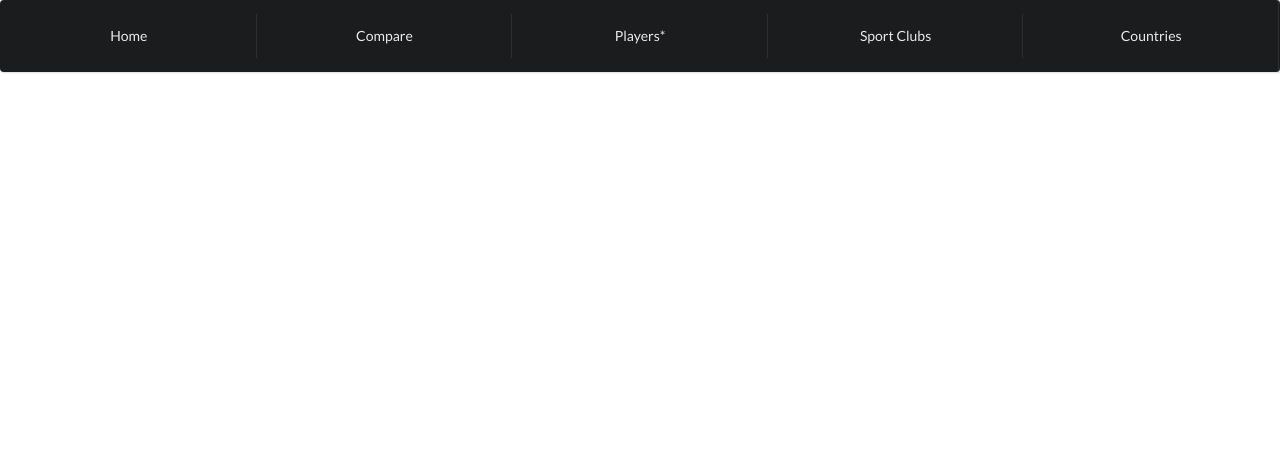
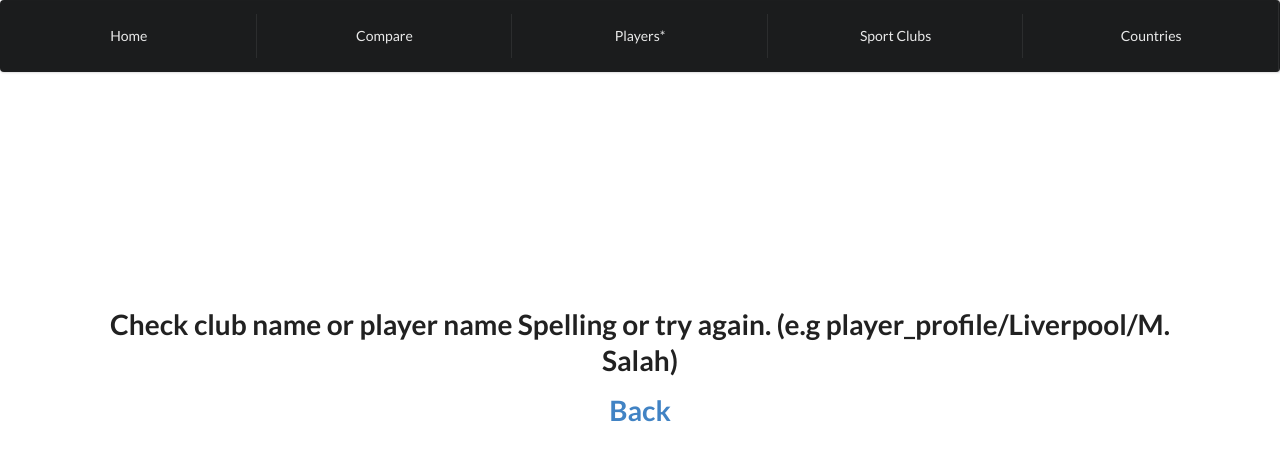
Before and after one commit to JohnSaidi/fifa22_stats, a Flask app: page /player_profile/1/1/ in a window 1280 px wide. Shown: the top 461 px of the page. Run offline with Flask 2, Linux system fonts and the light colour scheme; data that the repository does not hold is empty; some libraries are stand-ins or nearby versions.

Commit message:
Error Handling...

```diff
--- a/app.py
+++ b/app.py
@@ -1,4 +1,4 @@
-from flask import Flask, render_template, request, url_for, redirect
+from flask import Flask, render_template, request, url_for, redirect, abort
 from dbquery import (
     get_info_by_playername, get_players_by_teamName, get_players_by_nationalTeam,
     get_players_by_tName_pName, get_players_by_clubName_nationality,
@@ -9,23 +9,28 @@ from dbquery import (
 
 app = Flask(__name__)
 
-# implemet player search by nationality, club name and player profile
+
+# implement player search by nationality, club name and player profile
 @app.route('/', methods=['GET','POST'])
 def root():
+    searchval = request.form.get('search')
+
     all_nations = get_all_nation_names()
+    player_info = get_info_by_playername(searchval)
 
     if request.method == "POST":
-        teamname = request.form.get('search')
         if all_nations:
             for teams in all_nations:
-                if teamname in teams['nationality_name']:
-                    return redirect(url_for('player_by_country', nation=teamname))
-        else:
-            # search database for player names
-            player_info = get_info_by_playername(teamname)
+                if searchval in teams['nationality_name']:
+                    return redirect(url_for('player_by_country', nation=searchval))
+                # return render_template('error.html', error = 'Nation Not Found, Check Spelling or Try Again', Back = url_for('root'))
+        if player_info:
             for players in player_info:
-                if teamname in players['short_name']:
-                    return redirect(url_for('profile', player=teamname))
+                if searchval in players['short_name']:
+                    return redirect(url_for('profile2',playername=searchval))
+                return render_template('error.html', error = 'Nation Not Found, Check Spelling or Try Again', Back = url_for('root'))
+        if not all_nations or not player_info:
+            return render_template('error.html', error = 'Only Search For Player By Entering Their Names, Nationality or Club Names', Back = url_for('root'))
 
 
     return render_template('form.html')
@@ -36,6 +41,8 @@ def comparison():
     if request.method == "POST":
         player1 = request.form.get('p1')
         player2 = request.form.get('p2')
+        if player1 and player2 is None:
+            return redirect('error.html', error = 'Enter Both Player Names', Back = url_for('comparison'))
         return redirect(url_for('stats_comparison', player1=player1, player2=player2))
     else:
         return render_template('comparison_form.html')
@@ -46,17 +53,25 @@ def comparison():
 @app.route('/playerz')
 def allplayers():
     all_players = get_all_playernames()
-    # if all_players:
-    #     if request.method == "POST":
-    #         teamname = request.form['search']
-    #         # if teamname["nationality_name"] in all_nations:
-    #         return render_template(url_for('profile'))
     return render_template('playertable.html', p_name=all_players)
 
 @app.route('/player_profile/<clubname>/<playername>/')
 def profile(clubname, playername):
     player_info = get_players_by_tName_pName(clubname, playername)
+    if not player_info:
+        return render_template('error.html', error = 'Check club name or player name Spelling or try again. (e.g player_profile/Liverpool/M. Salah)')
     return render_template('index.html', p_name=player_info)
+
+
+@app.route('/player_profile/<playername>/')
+def profile2(playername):
+    player_info = get_info_by_playername(playername)
+    if not player_info:
+        return render_template('error.html', error = 'Check player name Spelling or try again. (e.g player_profile/M. Salah)',
+                                            Back = url_for('root')
+        )
+    return render_template('playertable.html', p_name=player_info)
+
 
 # All countries
 @app.route('/countries')
@@ -73,12 +88,20 @@ def allclubteams():
 @app.route('/players/nationality/<nation>')
 def player_by_country(nation):
     players = get_players_by_nationalTeam(nation)
+    if not players:
+        return render_template('error.html', error = 'Invalid Nationality, Check Spelling or try again',
+                                             Back = url_for('allcountries')
+                                )
     return render_template('playertable.html', p_name=players)
 
 # players from the same football club
 @app.route('/players/club-name/<clubname>')
 def player_by_club(clubname):
     players = get_players_by_teamName(clubname)
+    if not players:
+        return render_template('error.html', error = 'Invalid Club name, Check Spelling or try again',
+                                            Back = url_for('allclubteams')
+                              )
     return render_template('playertable.html', p_name=players)
 
 # implement player stats comparison
@@ -90,9 +113,13 @@ def stats_comparison(player1, player2):
     pl11 = get_info_by_playername(player1)
     pl22 = get_info_by_playername(player2)
 
+    if not pl1 or not pl2:
+        return render_template('error.html', error = 'Enter Both Player Names spelled correctly',
+                                            Back = url_for('comparison')
+                            )
+
     return render_template('comparison.html', p1=pl1, p2=pl2, p_name=pl11, p_name1=pl22)
 
-# Dont forget error Handling
 # Update Player player profile page with more information
 # Cashing
 
--- /dev/null
+++ b/static/main.js
@@ -0,0 +1,15 @@
+function searchPage() {
+    if(document.getElementById("searchinput").value === "") {
+        document.getElementById('searchbtn').disabled = true;
+    }else {
+        document.getElementById('searchbtn').disabled = false;
+    }
+}
+
+function comparePage() {
+    if(document.getElementById("compareinput").value === "") {
+        document.getElementById('comparebtn').disabled = true;
+    }else {
+        document.getElementById('comparebtn').disabled = false;
+    }
+}
--- a/templates/comparison_form.html
+++ b/templates/comparison_form.html
@@ -7,17 +7,17 @@
         <form action="/compare-players" method="post">
 
                     <div class="field">
-                        <input placeholder="Player 1 Name" type="text" name="p1" style="text-align: center">
+                        <input placeholder="Player 1 Name" type="text" name="p1" id="compareinput" onkeyup="comparePage()" style="text-align: center">
                     </div>
 
 
 
                     <div class="field" style="margin-top: 25px;">
-                        <input placeholder="Player 2 Name" type="text" name="p2" style="text-align: center">
+                        <input placeholder="Player 2 Name" type="text" name="p2" id="compareinput" onkeyup="comparePage()" style="text-align: center">
                     </div>
 
 
-            <button class="ui submit button" type="submit" style="margin-top: 20px;">Compare</button>
+            <button class="big ui black button" type="submit" id="comparebtn" style="margin-top: 20px;" disabled>Compare</button>
         </form>
     </div>
 </div>
--- /dev/null
+++ b/templates/error.html
@@ -0,0 +1,12 @@
+{% extends "layout.html"%}
+
+
+{% block content %}
+
+<div style="margin-top: 200px" class="ui container center aligned">
+    <h1>{{error}}</h1>
+    <a class="item" href="{{Back}}"><h1>Back</h1></a>
+</div>
+
+
+{% endblock %}
--- a/templates/form.html
+++ b/templates/form.html
@@ -8,9 +8,9 @@
         <form action="/" method="post">
             <div class="field">
                 <!-- <label>Last Name</label> -->
-                <input placeholder="Search Teams, Nations, or Player Names" type="text" name="search" style="text-align: center">
+                <input placeholder="Search Teams, Nations, or Player Names" type="text" name="search" id="searchinput" onkeyup="searchPage()" style="text-align: center">
             </div>
-            <button class="ui submit button" type="submit" type="submit">Search</button>
+            <button  class="huge ui black button" type="submit" id="searchbtn" disabled>Search</button>
         </form>
   </div>
 </div>
--- a/templates/layout.html
+++ b/templates/layout.html
@@ -24,5 +24,6 @@
         {% endblock %}
     </div>
 
+<script src="{{url_for('static', filename='main.js')}}"></script>
 </body>
 </html>
```
